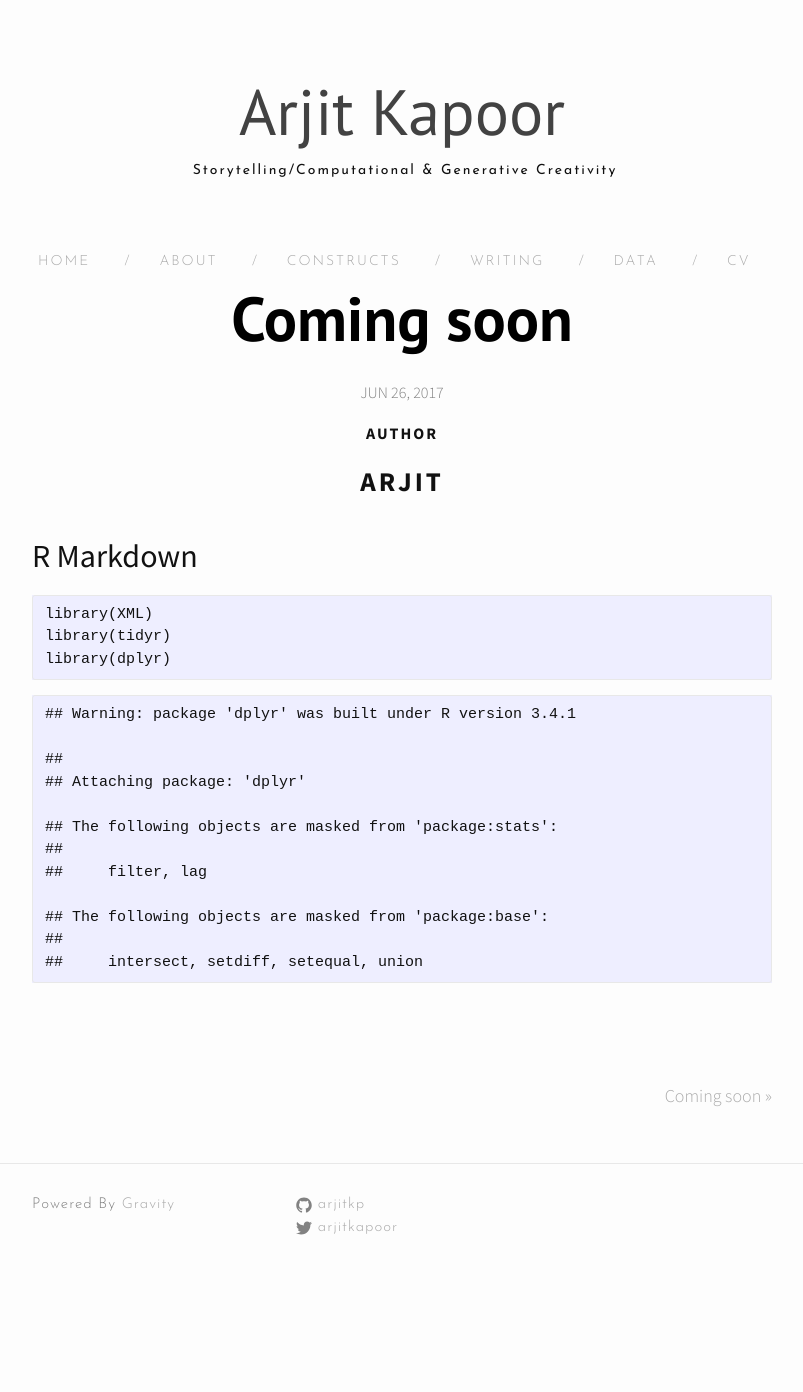
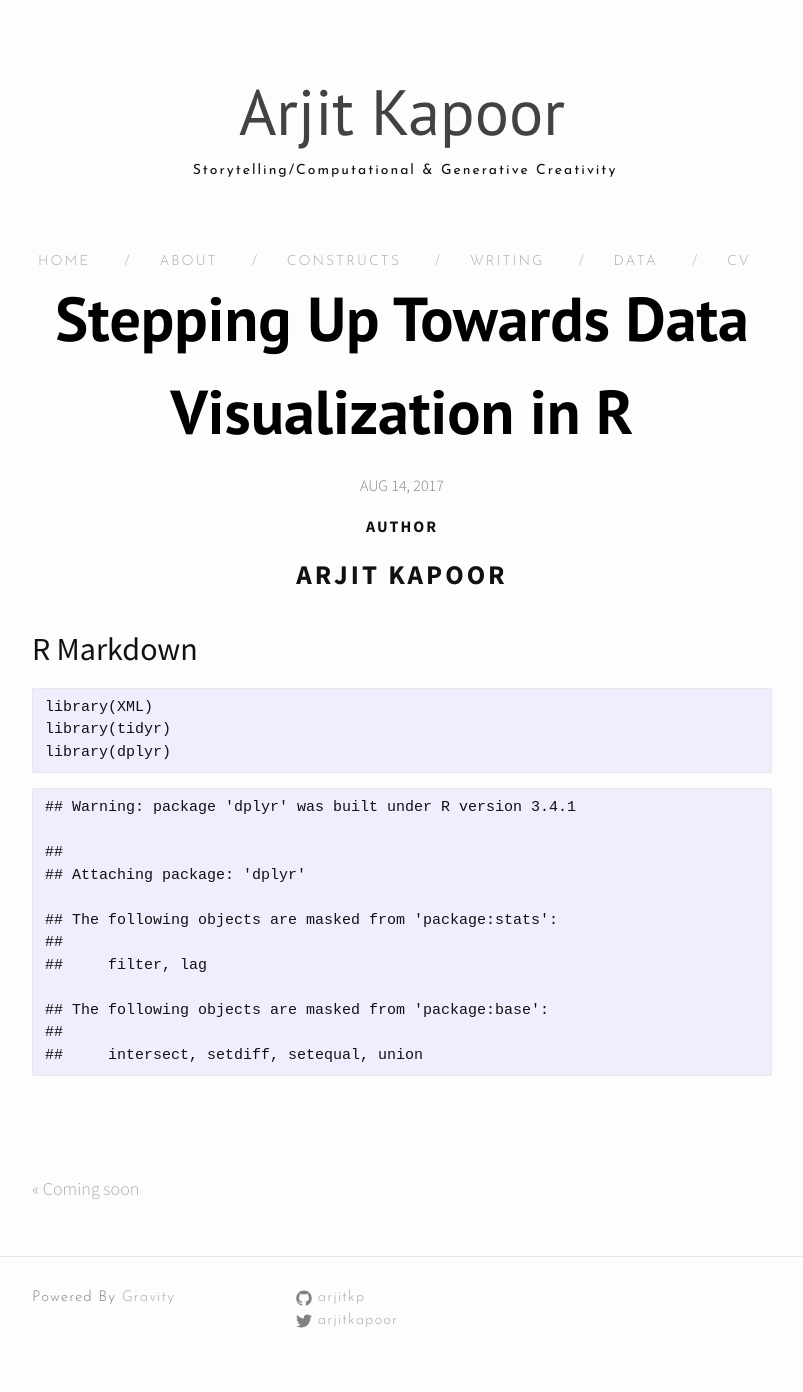
Before and after one commit to manuelvarzen/arjitkp.github.io, a Jekyll site: the page built from _posts/2016-08-14-TEST-R.markdown, in a window 1280 px wide. Shown: the whole page, without its empty margins (238-1041 px from the left). Built offline with Jekyll 4.4.1, drawn with Linux system fonts in a browser that asks for light colours; nearby versions of some CDN libraries; before the commit the page ends 1299 px from its top, so only the background shows below that.

Commit message:
New update #2

```diff
--- a/_posts/2016-08-14-TEST-R.markdown
+++ b/_posts/2016-08-14-TEST-R.markdown
@@ -1,9 +1,9 @@
 ---
 layout: post
-title:  "Coming soon"
-date:   2017-06-26
+title: "Stepping Up Towards Data Visualization in R"
+author: "Arjit Kapoor"
+date: "August 14, 2017"
 categories: ["data"]
-author: "Arjit"
 ---
 
 
```
